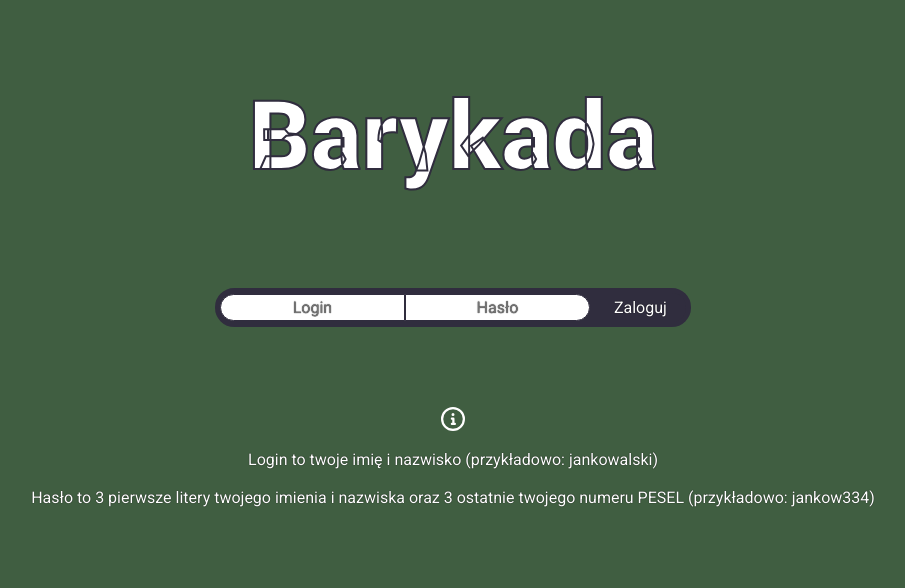
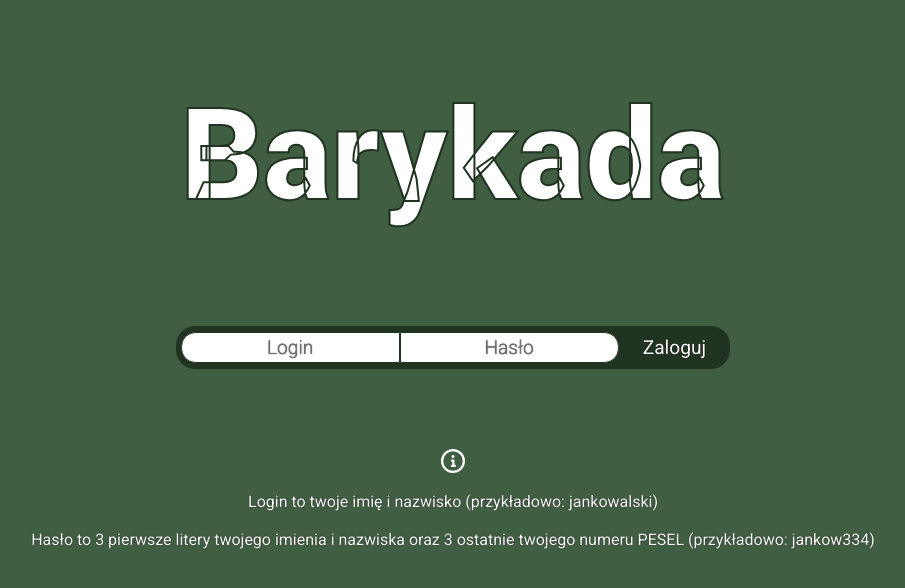
Before and after one commit to jbktn/barykada2, a React (Create React App) app: page /login in a window 1280 px wide. Shown: the top 588 px of the page, without its empty margins (187-1092 px from the left). Built offline with nearby package versions, Linux system fonts and the light colour scheme.

Commit message:
redesign

```diff
--- a/src/index.css
+++ b/src/index.css
@@ -94,8 +94,6 @@ header {
   transform: scale(1.05);
 }
 
-
-
 .second-button:active {
   transform: scale(1);
   box-shadow: none;
@@ -146,30 +144,29 @@ input[type="checkbox"]:checked:after {
   left: 32%;
 }
 
-/* Stylowanie tabeli */
 table {
   border-collapse: collapse;
   margin-top: 20px;
   box-shadow: black 0px 0px 10px;
-  border-radius: 10px;
-  margin-bottom: 20px;
+  border-radius: 20px;
+  margin-bottom: 10%;
 }
 
 table td {
   padding: 10px;
-  border-bottom: 1px solid rgb(33,51,33);
+  border-bottom: 2px solid rgb(33,51,33);
+  color: black;
 }
 
-#arkusz-table tr:last-child td {
+#arkusz-table{
   border-bottom: none;
+  background-color: rgb(195,214,202);
 }
 
 body {
   font-family: 'Roboto', sans-serif;
   background-color: rgb(64, 94, 65);
 }
-
-tr:nth-child(even) {background-color: rgb(57, 84, 58)}
 
 .width-60 {
   display: flex;
@@ -201,7 +198,7 @@ tr:nth-child(even) {background-color: rgb(57, 84, 58)}
 
 
 .login {
-  background-color: #302d3e;
+  background-color: rgb(33,51,33);
   border-style: solid;
   border-width: 5px;
   border-radius: 1.2rem;
@@ -210,7 +207,9 @@ tr:nth-child(even) {background-color: rgb(57, 84, 58)}
   width: fit-content;
   text-align: center;
   justify-content: center;
-  color: #302d3e;
+  color: rgb(33,51,33);
+  font-size: 1.2rem;
+  font-weight: 300;
 }
 
 .login-input-l {
@@ -219,7 +218,7 @@ tr:nth-child(even) {background-color: rgb(57, 84, 58)}
   background-color: white;
   padding-top: 0.2rem;
   padding-bottom: 0.2rem;
-  border-color: #302d3e;
+  border-color: rgb(33,51,33);
   border-width: 0.1rem;
   border-style: solid;
   color: black;
@@ -231,7 +230,7 @@ tr:nth-child(even) {background-color: rgb(57, 84, 58)}
   background-color: white;
   padding-top: 0.2rem;
   padding-bottom: 0.2rem;
-  border-color: #302d3e;
+  border-color: rgb(33,51,33);
   border-width: 0.1rem;
   color: black;
   border-style: solid;
@@ -246,7 +245,7 @@ tr:nth-child(even) {background-color: rgb(57, 84, 58)}
 }
 
 .login-button:hover {
-  color: #00A54D;
+  color: rgb(64, 94, 65);
 }
 
 .title {
@@ -254,6 +253,6 @@ tr:nth-child(even) {background-color: rgb(57, 84, 58)}
   padding-top: 5rem;
   padding-bottom: 1rem;
   font-weight:900;
-  font-size: 600%;
-  -webkit-text-stroke: 2px #302d3e
+  font-size: 800%;
+  -webkit-text-stroke: 2px rgb(33,51,33)
 }
```
